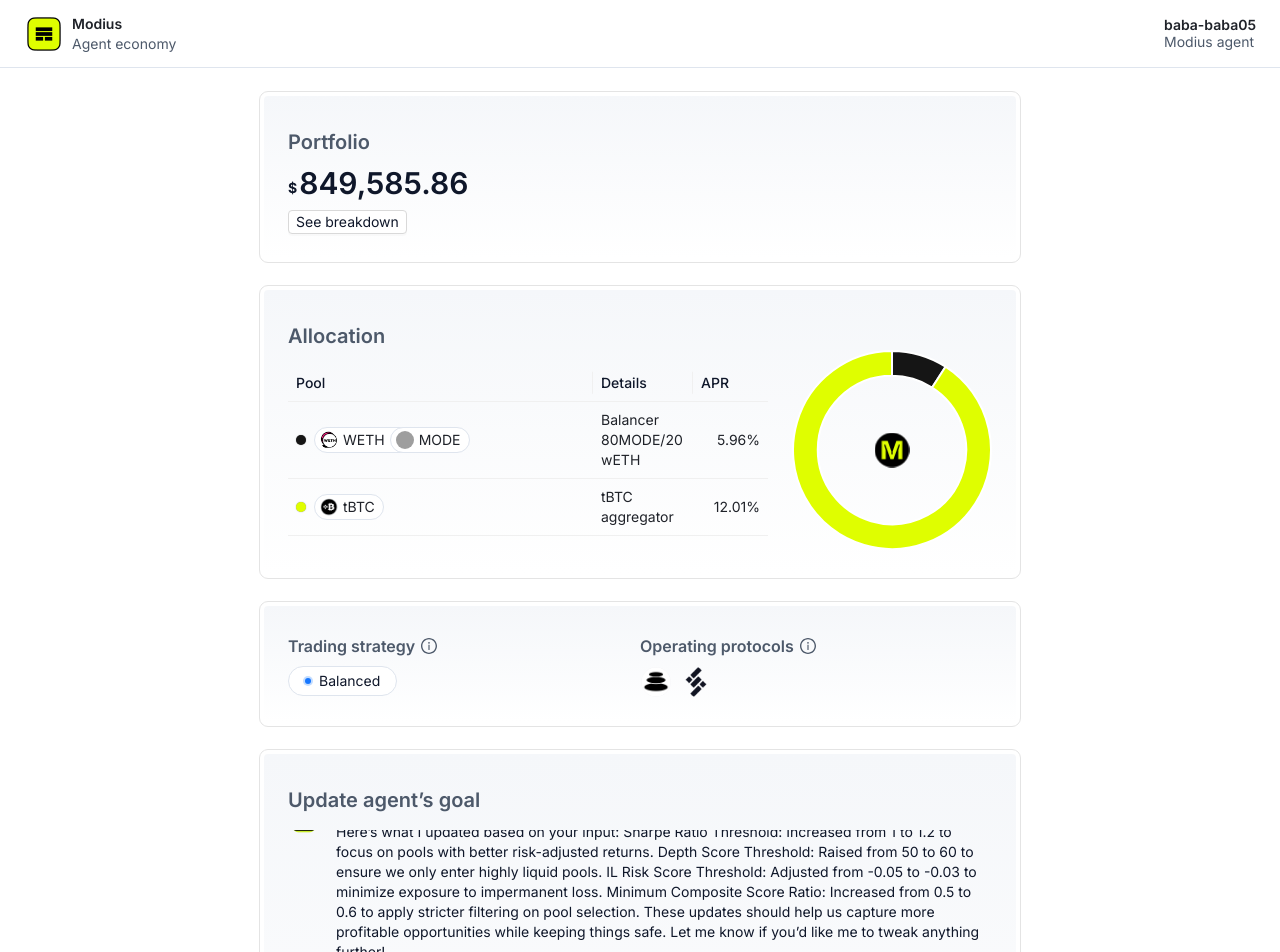
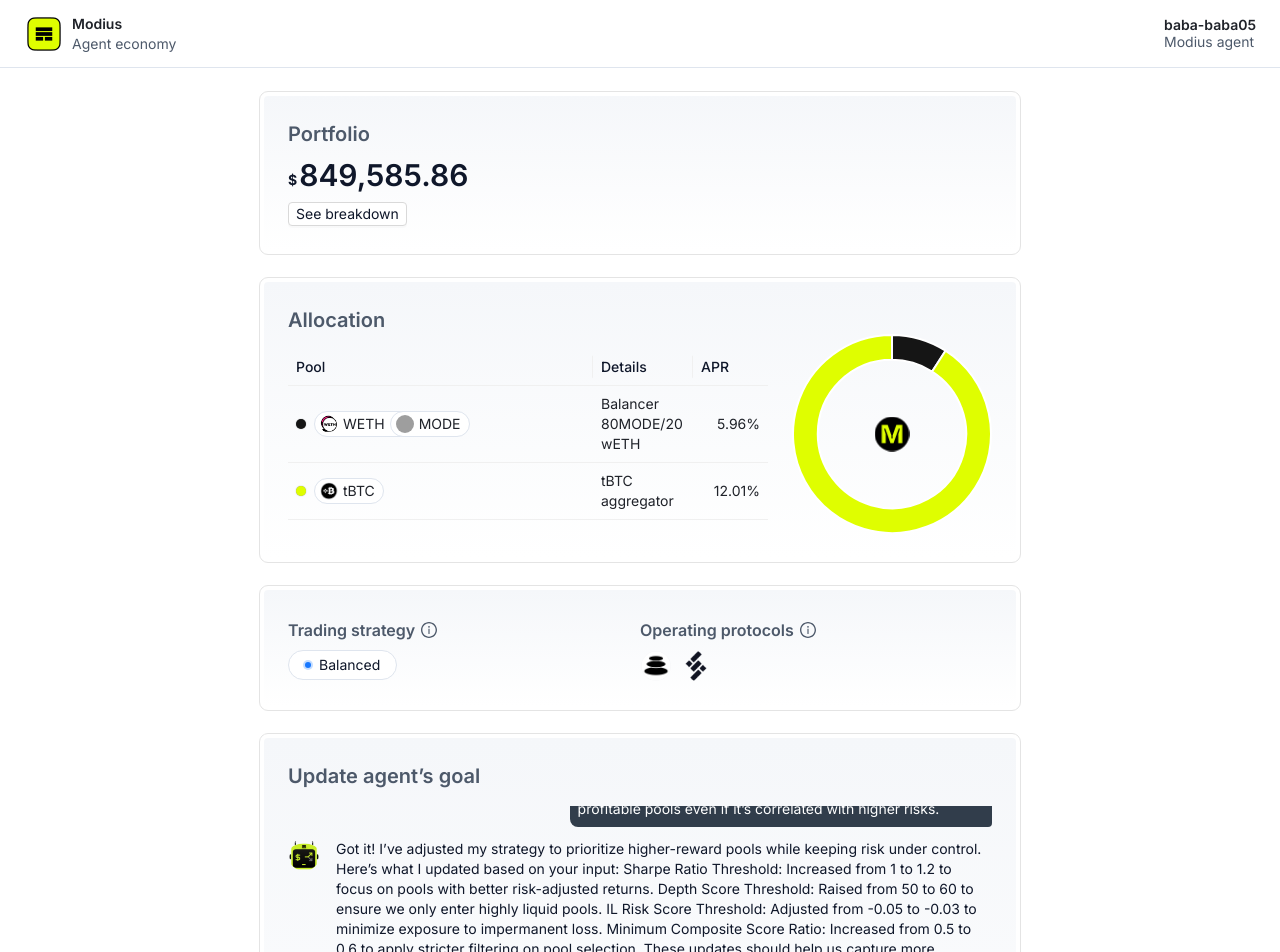
Before and after one commit to valory-xyz/agent-ui-monorepo, a React (Create React App) app: page / in a window 1280 px wide. Shown: the top 952 px of the page. Built offline with nearby package versions, Linux system fonts and the light colour scheme; grey boxes are pictures that could not be loaded; some icons are missing.

Commit message:
feat: refactor chat display logic and improve tooltip descriptions for clarity

```diff
--- a/src/components/Chat/Chat.tsx
+++ b/src/components/Chat/Chat.tsx
@@ -67,11 +67,11 @@
 const OperatingProtocols = ({ protocol }: OperatingProtocolsProps) => {
   return (
     <SystemMessage label="Operating protocols excluded:">
-      <Pill size="large" style={{ marginLeft: 0 }}>
+      <Pill size="large" style={{ marginLeft: 0, paddingRight: 16 }}>
         <img
           src={protocolImageMap[protocol]}
           alt={protocol}
-          style={{ width: 24, height: 24 }}
+          style={{ width: 18, height: 18 }}
         />
         {protocolMap[protocol]}
       </Pill>
--- a/src/components/Chat/DisplayChats.tsx
+++ b/src/components/Chat/DisplayChats.tsx
@@ -1,10 +1,15 @@
 import { Flex } from 'antd';
-import React, { CSSProperties, ReactNode, useEffect, useRef } from 'react';
+import React, {
+  CSSProperties,
+  ReactNode,
+  useEffect,
+  useMemo,
+  useRef,
+} from 'react';
 
 import { COLOR } from '../../constants/colors';
 
-const CHAT_WINDOW_HEIGHT = 300;
-const commonChatStyles = { height: CHAT_WINDOW_HEIGHT, margin: '16px 0' };
+const chatStyles = { height: 360, margin: '16px 0' };
 
 /**
  * - Display agent’s messages
@@ -27,6 +32,48 @@
   type: 'user' | 'agent' | 'system';
 };
 
+const Chat = ({ chat, isFirst }: { chat: EachChat; isFirst: boolean }) => {
+  const isUser = chat.type === 'user';
+  const isAgent = chat.type === 'agent';
+  const isSystem = chat.type === 'system';
+
+  const chatLogo = useMemo(() => {
+    if (isAgent) return <AgentChatLogo />;
+    if (isSystem) return <EmptyLogo />;
+    return null;
+  }, [isAgent, isSystem]);
+
+  const styles = useMemo(() => {
+    const commonStyles: CSSProperties = {
+      width: '100%',
+      marginTop: isFirst ? 0 : 12,
+    };
+
+    return {
+      ...commonStyles,
+      ...(isUser && {
+        padding: 8,
+        width: '60%',
+        alignSelf: 'flex-end',
+        borderRadius: '8px 8px 4px 8px',
+        backgroundColor: COLOR.darkGrey,
+        color: COLOR.white,
+      }),
+      ...(isAgent && { alignSelf: 'flex-start' }),
+      ...(isSystem && { borderRadius: 8, marginTop: isFirst ? 0 : 8 }),
+    };
+  }, [isUser, isAgent, isSystem, isFirst]);
+
+  return (
+    <Flex vertical style={{ ...styles }}>
+      <Flex gap={16}>
+        {chatLogo}
+        {chat.text}
+      </Flex>
+    </Flex>
+  );
+};
+
 /**
  * Chat component to display messages
  */
@@ -45,54 +92,11 @@
     <Flex
       ref={chatContainerRef}
       vertical
-      style={{ ...commonChatStyles, overflow: 'auto' }}
+      style={{ ...chatStyles, overflow: 'auto' }}
     >
-      {chats.map((chat, index) => {
-        const isUser = chat.type === 'user';
-        const isAgent = chat.type === 'agent';
-        const isSystem = chat.type === 'system';
-
-        const chatLogo = () => {
-          if (isAgent) return <AgentChatLogo />;
-          if (isSystem) return <EmptyLogo />;
-          return null;
-        };
-
-        const getStyles = () => {
-          const commonStyles: CSSProperties = {
-            width: '100%',
-            marginTop: 12,
-          };
-          if (isUser) {
-            commonStyles.padding = 8;
-            commonStyles.borderRadius = '8px 8px 4px 8px';
-            commonStyles.backgroundColor = COLOR.darkGrey;
-            commonStyles.color = 'white';
-            commonStyles.width = '60%';
-            commonStyles.alignSelf = 'flex-end';
-          } else if (isAgent) {
-            commonStyles.alignSelf = 'flex-start';
-          } else if (isSystem) {
-            commonStyles.borderRadius = 8;
-            commonStyles.marginTop = 4;
-          }
-
-          if (index === 0) {
-            commonStyles.marginTop = 0;
-          }
-
-          return commonStyles;
-        };
-
-        return (
-          <Flex key={index} vertical style={{ ...getStyles() }}>
-            <Flex gap={16}>
-              {chatLogo()}
-              {chat.text}
-            </Flex>
-          </Flex>
-        );
-      })}
+      {chats.map((chat, index) => (
+        <Chat key={index} chat={chat} isFirst={index === 0} />
+      ))}
     </Flex>
   );
 };
--- a/src/components/Strategy/Strategy.tsx
+++ b/src/components/Strategy/Strategy.tsx
@@ -20,7 +20,7 @@
 const TradingStrategyTitle = () => (
   <Title level={5} style={{ marginBottom: 0, marginTop: 4 }} type="secondary">
     Trading strategy
-    <Tooltip title="This is a dummy tooltip text">
+    <Tooltip title="Your Modius agent’s strategy sets the threshold parameters that guide its investment decisions. Each strategy comes with a predefined set of thresholds that shape your agent’s activity.">
       <InfoCircleOutlined style={{ marginLeft: 6 }} />
     </Tooltip>
   </Title>
@@ -29,7 +29,7 @@
 const OperatingProtocolsTitle = () => (
   <Title level={5} style={{ marginBottom: 0, marginTop: 4 }} type="secondary">
     Operating protocols
-    <Tooltip title="This is a dummy tooltip text">
+    <Tooltip title="Operating protocols are the protocols your agent uses to allocate funds and manage investments.">
       <InfoCircleOutlined style={{ marginLeft: 6 }} />
     </Tooltip>
   </Title>
--- a/src/constants/colors.ts
+++ b/src/constants/colors.ts
@@ -4,4 +4,5 @@
   black: '#1F2229',
   darkGrey: '#313D4B',
   lightGrey: '#DFE5EE',
+  white: '#FFFFFF',
 } as const;
--- a/src/ui/CardTitle.tsx
+++ b/src/ui/CardTitle.tsx
@@ -4,7 +4,7 @@
 const { Title } = Typography;
 
 export const CardTitle = ({ text }: { text: string }) => (
-  <Title level={4} style={{ marginBottom: 0, marginTop: 8 }} type="secondary">
+  <Title level={4} style={{ margin: 0 }} type="secondary">
     {text}
   </Title>
 );
```
